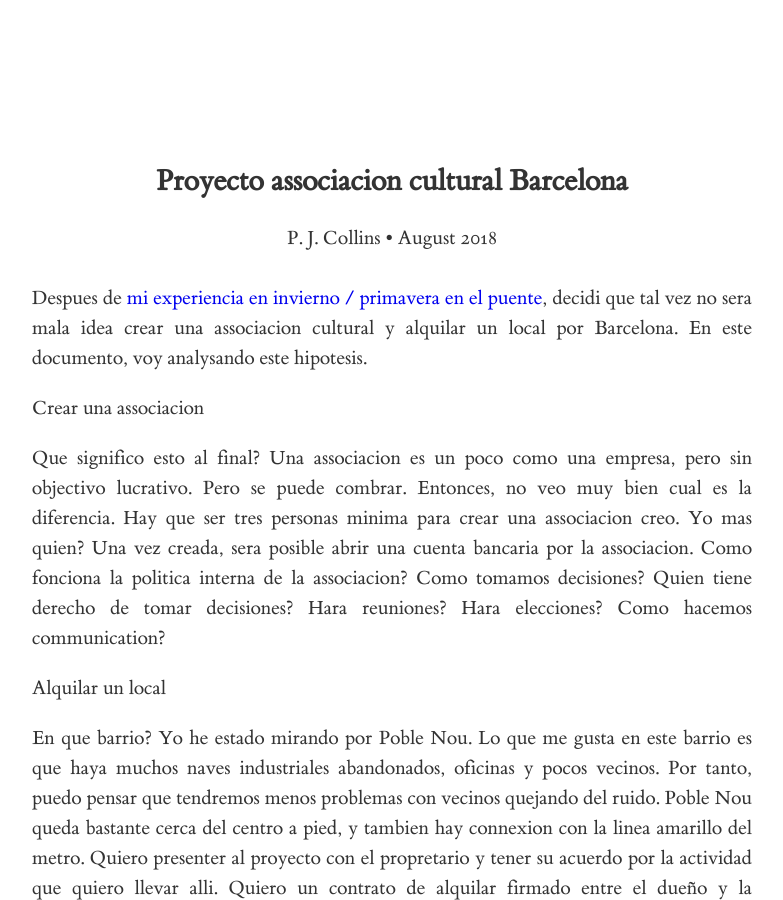
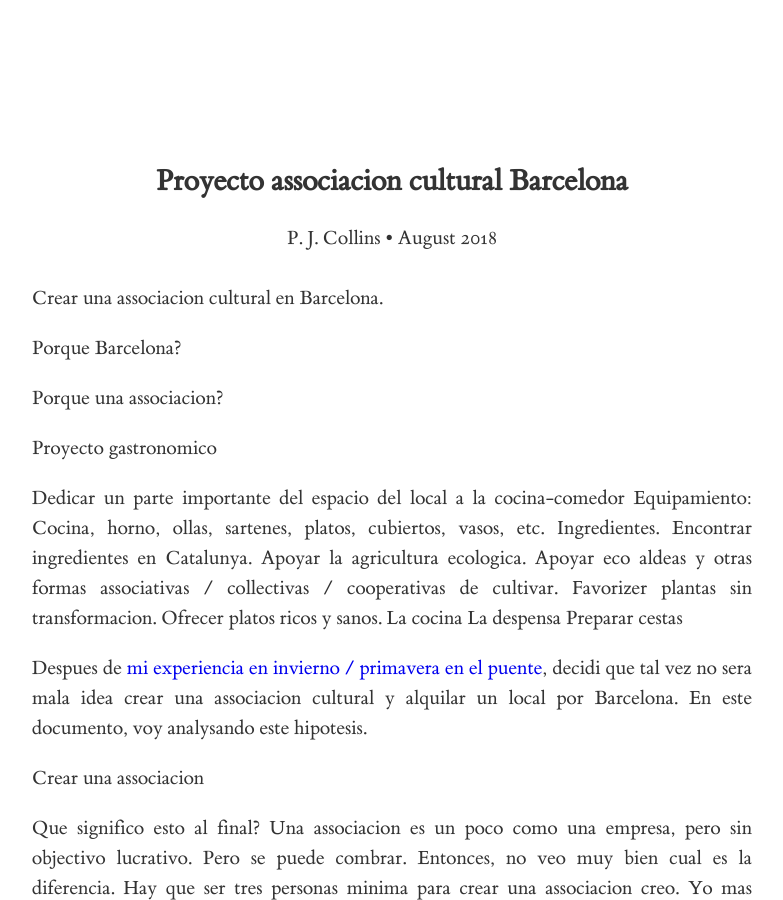
Before and after one commit to patrickjohncollins/patrickjohncollins.github.io, a Jekyll site: the page built from proyecto-associacion-cultural-barcelona.md, in a window 1280 px wide and 900 px high. Shown: the whole window, without its empty margins (248-1031 px from the left). Built offline with Jekyll 4.4.1, drawn with Linux system fonts in a browser that asks for light colours; our own code applies the rules of GitHub Pages for plain Markdown files.

```diff
--- a/proyecto-associacion-cultural-barcelona.md
+++ b/proyecto-associacion-cultural-barcelona.md
@@ -2,6 +2,28 @@
 title: Proyecto associacion cultural Barcelona
 date: 2018-08-31
 ---
+
+
+Crear una associacion cultural en Barcelona.
+
+Porque Barcelona?
+
+Porque una associacion?
+
+
+
+Proyecto gastronomico
+
+Dedicar un parte importante del espacio del local a la cocina-comedor
+Equipamiento: Cocina, horno, ollas, sartenes, platos, cubiertos, vasos, etc.
+Ingredientes.  Encontrar ingredientes en Catalunya.  Apoyar la agricultura ecologica.  Apoyar eco aldeas y otras formas associativas / collectivas / cooperativas de cultivar.  Favorizer plantas sin transformacion.
+Ofrecer platos ricos y sanos.
+La cocina
+La despensa
+Preparar cestas
+
+
+
 
 Despues de [mi experiencia en invierno / primavera en el puente](/el-puente/), decidi que tal vez no sera mala idea crear una associacion cultural y alquilar un local por Barcelona.  En este documento, voy analysando este hipotesis.
 
```
Also changed, not shown: _layouts/home.html (deleted, +0 -27 lines), porn-list.md (+2 -0 lines), una-incipiente-sospecha.md (+2 -2 lines).
